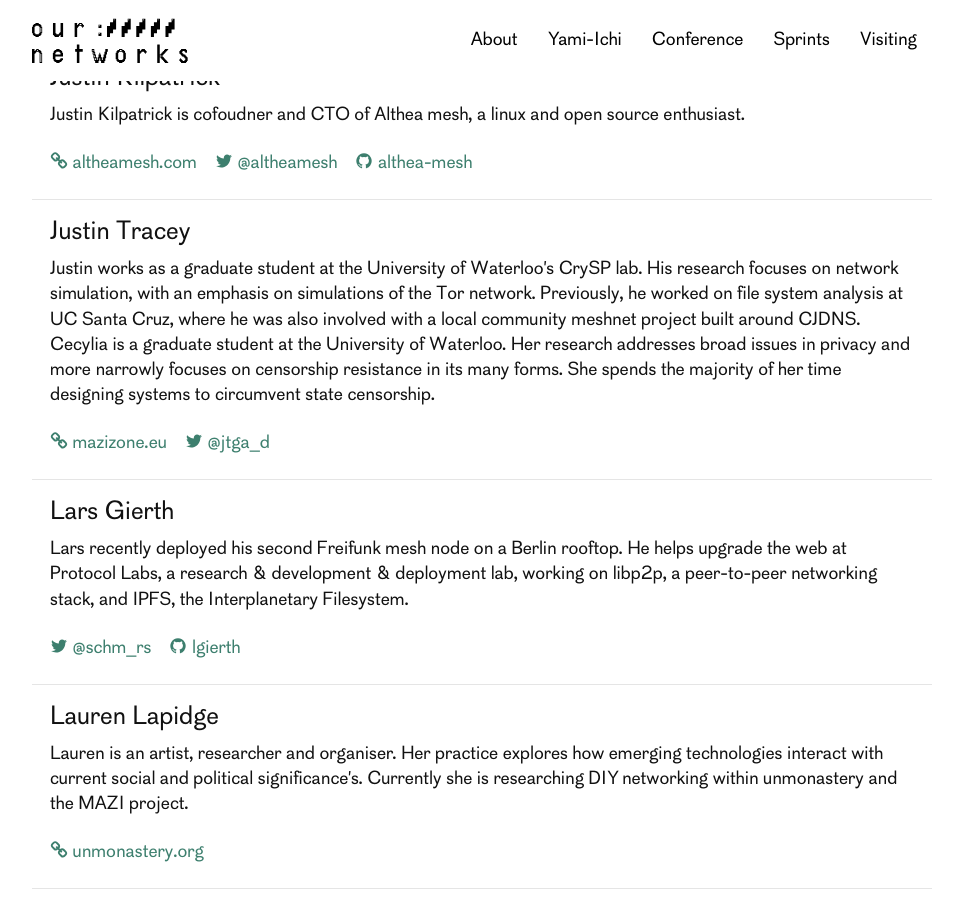
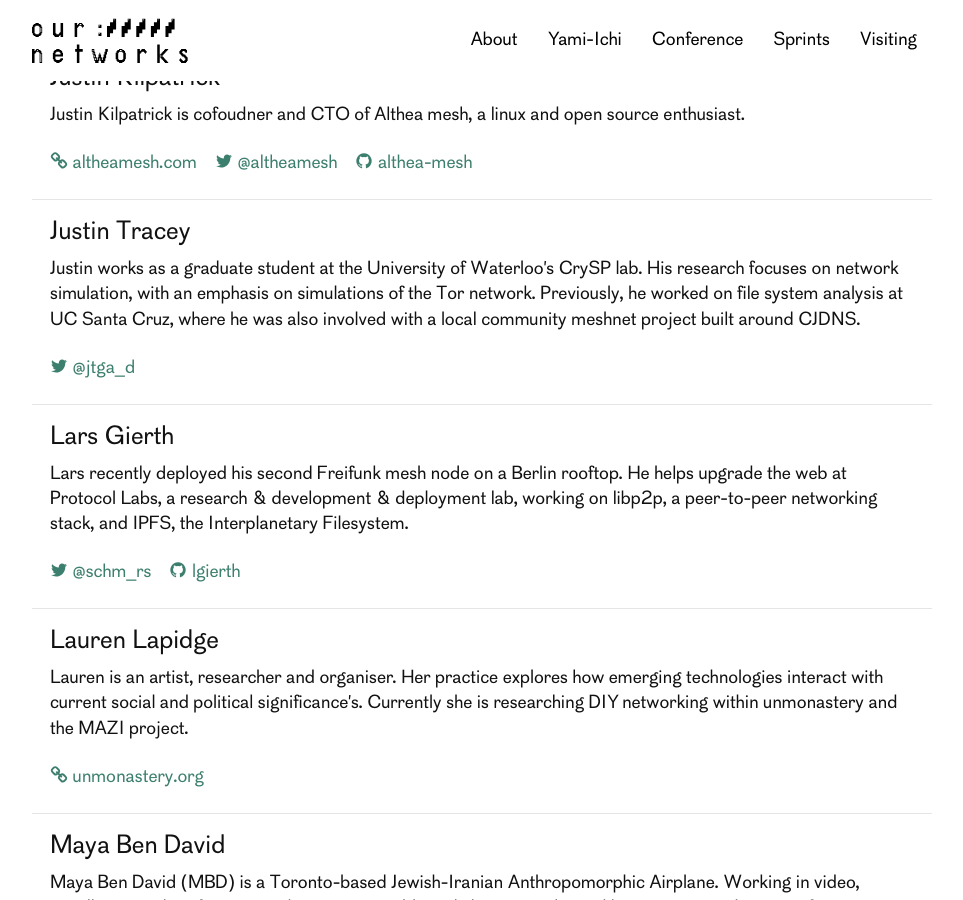
Before and after one commit to ournetworks/ournetworks.ca, a Jekyll site: the page built from conference/program.md, in a window 1280 px wide and 900 px high, scrolled down 12346 px. Shown: the whole window, without its empty margins (158-1121 px from the left). Built offline with Jekyll 4.4.1, drawn with Linux system fonts in a browser that asks for light colours.

Commit message:
fix my bio

```diff
--- a/_data/presenters.yml
+++ b/_data/presenters.yml
@@ -106,11 +106,8 @@
 
 - presenterID: justint
   name: "Justin Tracey"
-  bio: "Justin works as a graduate student at the University of Waterloo's CrySP lab. His research focuses on network simulation, with an emphasis on simulations of the Tor network. Previously, he worked on file system analysis at UC Santa Cruz, where he was also involved with a local community meshnet project built around CJDNS.
-    Cecylia is a graduate student at the University of Waterloo. Her research addresses broad issues in privacy and more narrowly focuses on censorship resistance in its many forms. She spends the majority of her time designing systems to circumvent state censorship."
+  bio: "Justin works as a graduate student at the University of Waterloo's CrySP lab. His research focuses on network simulation, with an emphasis on simulations of the Tor network. Previously, he worked on file system analysis at UC Santa Cruz, where he was also involved with a local community meshnet project built around CJDNS."
   twitter: "jtga_d"
-  link: "http://www.mazizone.eu/"
-  linkDisplay: "mazizone.eu"
 
 - presenterID: rea
   name: "Rea McNamara"
```
